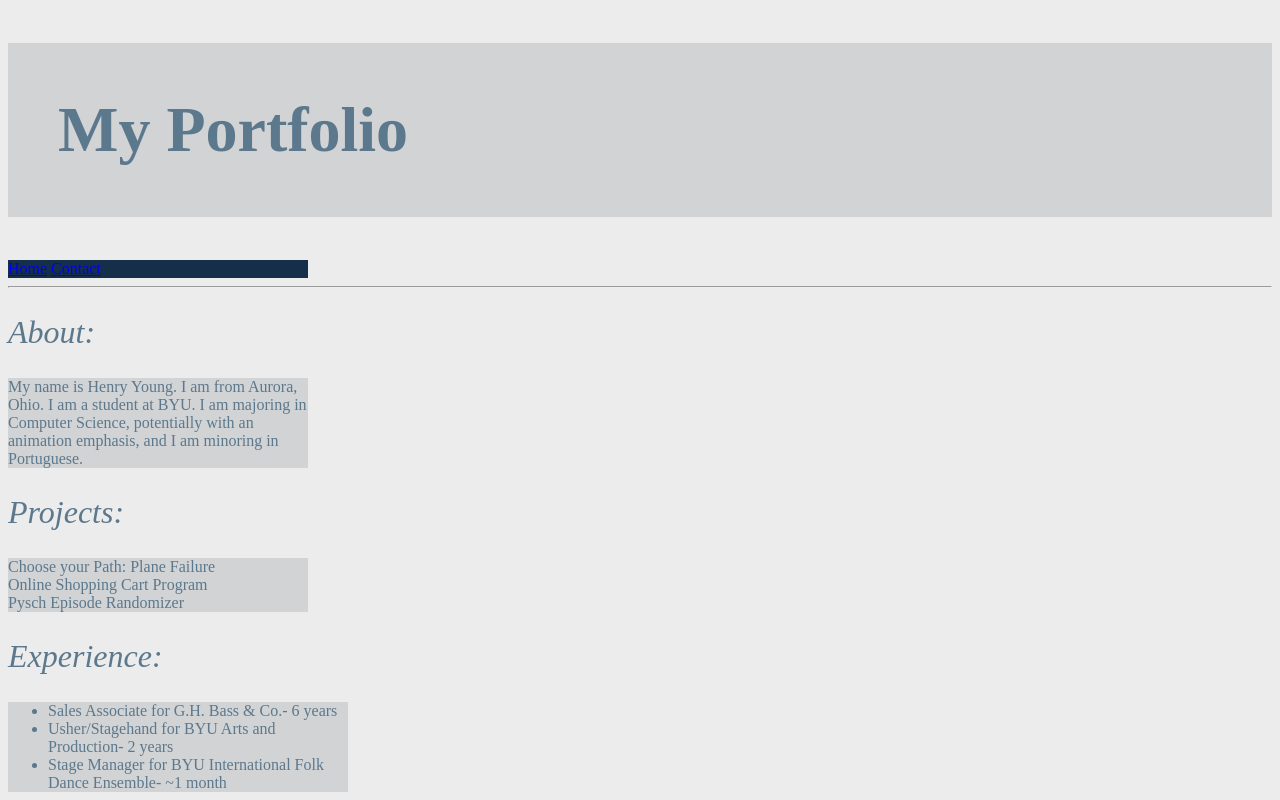
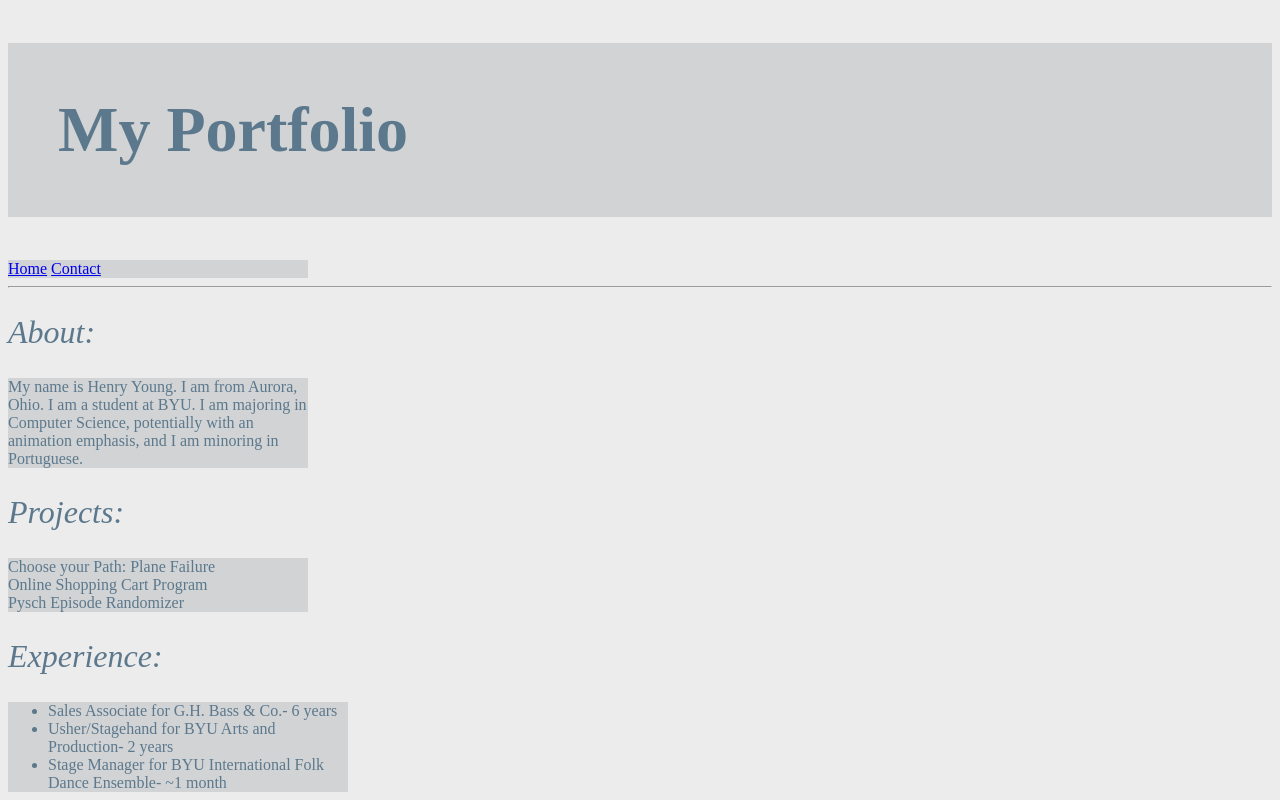
Before and after one commit to hmyoung98/portfolio, a plain HTML site: page index.html in a window 1280 px wide. Shown: the top 800 px of the page. Drawn offline with Linux system fonts and the light colour scheme.

Commit message:
background of nav bar

```diff
--- a/styles.css
+++ b/styles.css
@@ -36,7 +36,7 @@ h2 {
 	margin: 0;
 	padding: 0;
 	overflow: hidden;
-	background-color: #152F4A;
+	background-color: #D1D3D5;
 	color: #ECECEC
 }
 
```
